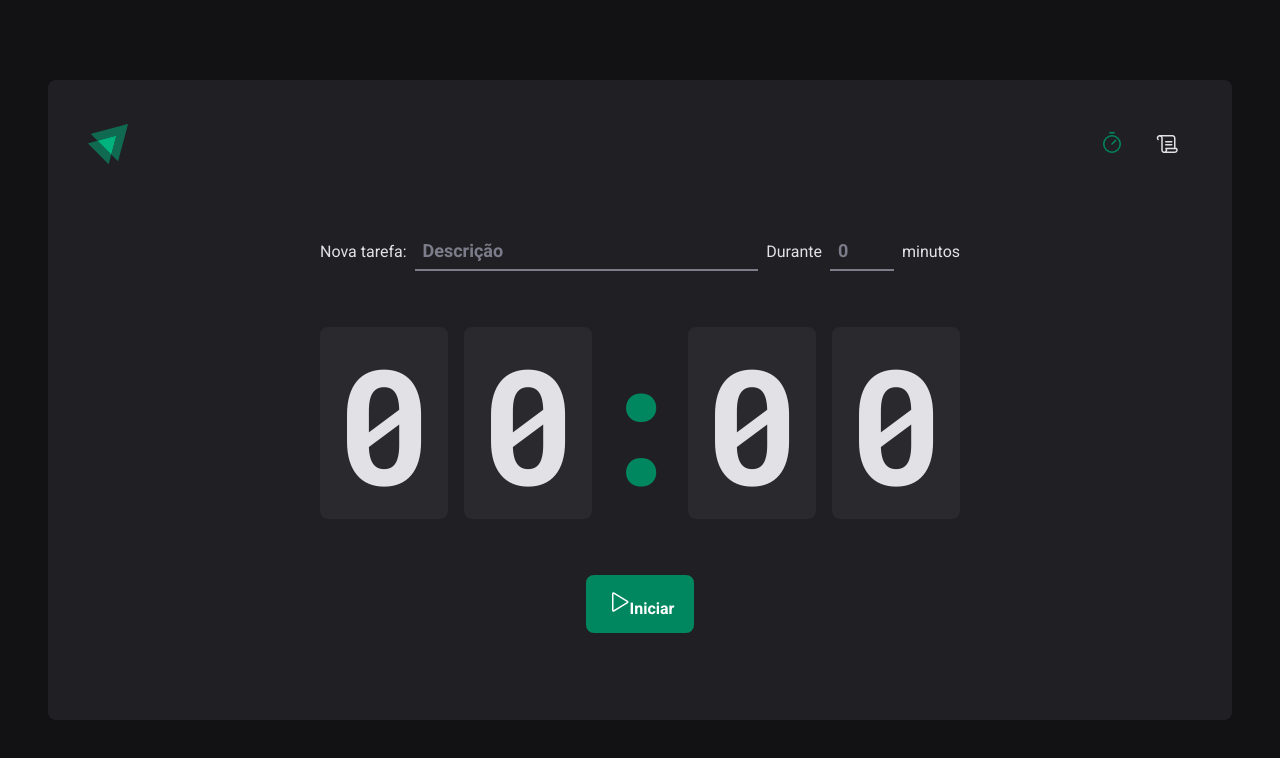
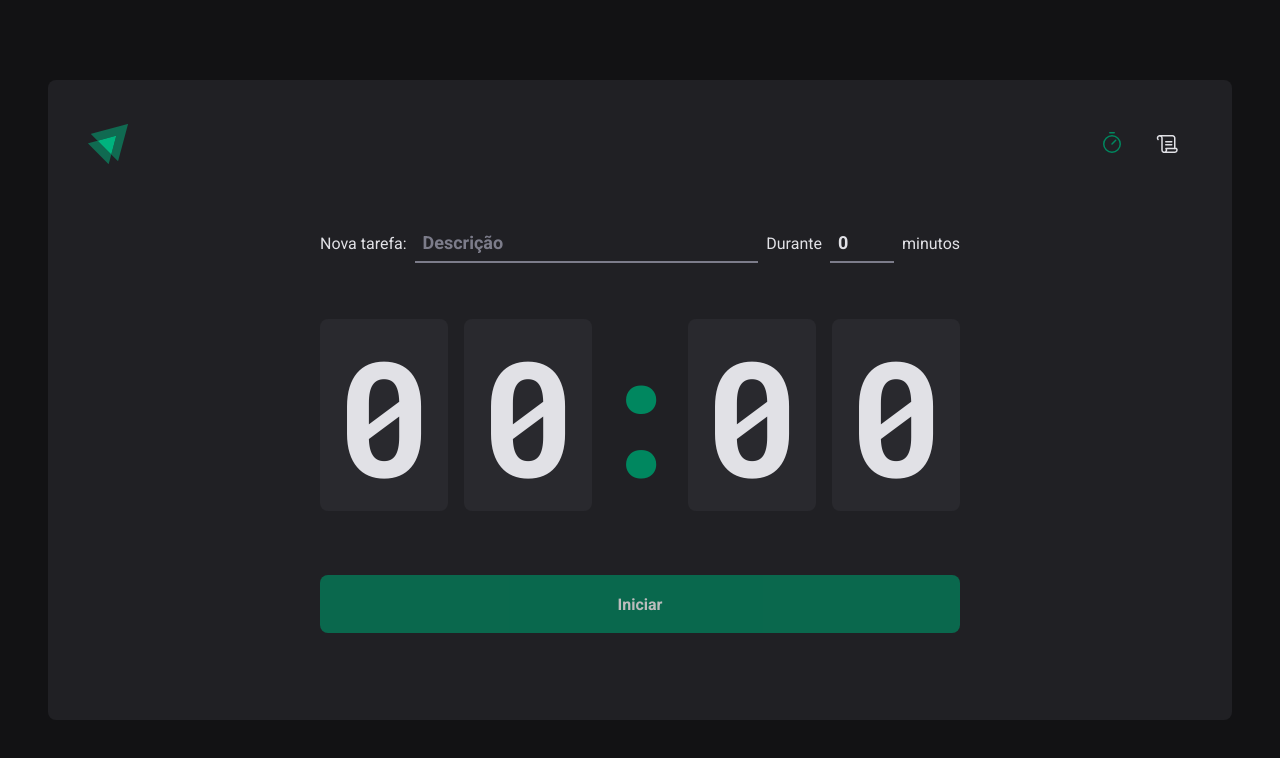
Before and after one commit to Dav1dSo/Timer, a React (Vite) app: page / in a window 1280 px wide. Shown: the top 758 px of the page. Built offline with nearby package versions, Linux system fonts and the light colour scheme.

Commit message:
feat: created timer

```diff
--- a/package.json
+++ b/package.json
@@ -10,11 +10,15 @@
     "preview": "vite preview"
   },
   "dependencies": {
+    "@hookform/resolvers": "^4.1.0",
+    "date-fns": "^4.1.0",
     "phosphor-react": "^1.4.1",
     "react": "^18.3.1",
     "react-dom": "^18.3.1",
+    "react-hook-form": "^7.54.2",
     "react-router-dom": "^7.1.1",
-    "styled-components": "^6.1.13"
+    "styled-components": "^6.1.13",
+    "zod": "^3.24.2"
   },
   "devDependencies": {
     "@eslint/js": "^9.17.0",
--- a/src/pages/Home/index.tsx
+++ b/src/pages/Home/index.tsx
@@ -1,13 +1,95 @@
 import { Play } from "phosphor-react";
-import { HomeContainer, FormContainer, CountDownContainer, Separator, TaskInput, MinutesAmountInput } from "./styles";
+import { differenceInSeconds } from 'date-fns'
+import { HomeContainer, FormContainer, CountDownContainer, Separator, TaskInput, MinutesAmountInput, StartCountDownButton } from "./styles";
+import { useForm } from 'react-hook-form'
+import * as zod from 'zod'
+import { zodResolver } from "@hookform/resolvers/zod";
+import { useEffect, useState } from "react";
+
+const validatersFormEschema = zod.object({
+    task: zod.string().min(1, 'Informe a tarefa'),
+    minutesAmountInput: zod.number().min(5).max(60)
+})
+
+interface FormTypesInterface {
+    task: string,
+    minutesAmountInput: number
+}
+
+interface CycleInterface {
+    id: string,
+    task: string,
+    minutesAmount: number,
+    startDate: Date
+}
 
 export function HomePage() {
+
+    const [cycles, setCycle] = useState<CycleInterface[]>([])
+    const [cycleActiveId, setActiveCycleId] = useState<string | null>(null)
+    const [amountSecondsPassed, setAmountSecondsPassed] = useState(0)
+
+    const { register, handleSubmit, watch, reset } = useForm<FormTypesInterface>({
+        resolver: zodResolver(validatersFormEschema),
+        defaultValues: {
+            minutesAmountInput: 0,
+            task: ''
+        }
+    })
+
+    function handlerFormSubmit(data: FormTypesInterface) {
+        const new_cycle: CycleInterface = {
+            id: String(new Date().getTime()),
+            task: data.task,
+            minutesAmount: data.minutesAmountInput,
+            startDate: new Date()
+        }
+
+        setCycle((state) => [...state, new_cycle])
+        setActiveCycleId(new_cycle.id)
+        setAmountSecondsPassed(0)
+        reset()
+    }
+
+    const activeCycle = cycles.find((cycle) => cycle.id == cycleActiveId)
+
+    useEffect(() => {
+        let timer_out: number;
+
+        if (activeCycle) {
+            timer_out = setTimeout(() => {
+                setAmountSecondsPassed(differenceInSeconds(new Date(), activeCycle.startDate ))
+            }, 1000)
+        }
+
+        return () => {
+            clearInterval(timer_out)
+        }
+
+    }, [amountSecondsPassed])
+
+    const totalSeconds = activeCycle ? activeCycle.minutesAmount * 60 : 0
+    const currentSeconds = activeCycle ? totalSeconds - amountSecondsPassed : 0
+
+    const minutesAmount = Math.floor(currentSeconds / 60)
+
+    const secondsAmount = currentSeconds % 60
+
+    const minutes = String(minutesAmount).padStart(2, '0')
+    const seconds = String(secondsAmount).padStart(2, '0')
+
+    const isDisable = !watch('task')
+
+    useEffect(() => {
+        document.title = `${minutes}:${seconds}`
+    }, [minutes, seconds, activeCycle])
+
     return (
         <HomeContainer>
-            <form action="">
+            <form onSubmit={handleSubmit(handlerFormSubmit)}>
                 <FormContainer>
                     <label htmlFor="task">Nova tarefa:</label>
-                    <TaskInput list="task-list-history" placeholder="Descrição" type="text" id="task" />
+                    <TaskInput list="task-list-history" placeholder="Descrição" type="text" id="task" {...register('task')}/>
 
                     <datalist id="task-list-history">
                         <option value="Dar banho no peixe" />
@@ -17,20 +99,20 @@ export function HomePage() {
                     </datalist>
 
                     <label htmlFor="minutesAmount">Durante</label>
-                    <MinutesAmountInput step={5} min={5} max={60} placeholder="0" type="number" id="minutesAmount" />
+                    <MinutesAmountInput step={5} min={5} max={60} placeholder="0" type="number" id="minutesAmount" {...register('minutesAmountInput', {valueAsNumber: true})}/>
                     <span>minutos</span>
                 </FormContainer>
                 <CountDownContainer>
-                    <span>0</span>
-                    <span>0</span>
+                    <span>{minutes[0]}</span>
+                    <span>{minutes[1]}</span>
                     <Separator>:</Separator>
-                    <span>0</span>
-                    <span>0</span>
+                    <span>{seconds[0]}</span>
+                    <span>{seconds[1]}</span>
                 </CountDownContainer>
-                <button type="submit">
-                    <Play size={24} />
+                <StartCountDownButton disabled={isDisable} type="submit">
+                    {/* <Play size={24} />  */}
                     Iniciar
-                </button>
+                </StartCountDownButton>
             </form>
         </HomeContainer>
     )
--- a/src/pages/Home/styles.ts
+++ b/src/pages/Home/styles.ts
@@ -98,6 +98,26 @@ export const CountDownContainer = styled.div`
         border-radius: 8px;
     }
 `
+
+export const StartCountDownButton = styled.button`
+    width: 100%;
+    height: 40px;
+    border-radius: 4px;
+    border: 0;
+    margin: 8px;
+    background-color: ${(props) => props.theme['green-500']};
+    color: ${(props) => props.theme['white']};
+
+    &:disabled {
+        opacity: 0.7;
+        cursor: not-allowed;
+    }
+
+    &:not(:disabled):hover {
+        background: ${(props) => props.theme['green-700']};
+    }
+`
+
 export const Separator = styled.div`
     padding: 2rem 0;
     color: ${(props) => props.theme['green-500']};
```
Also changed, not shown: 1 other file (tests, documents, lock files or other folders).
